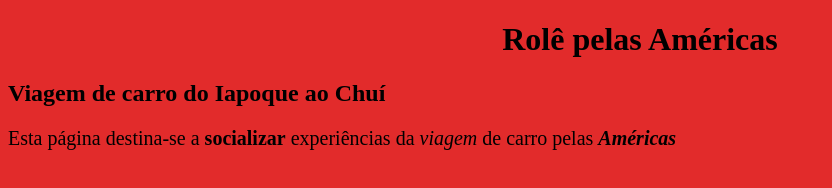
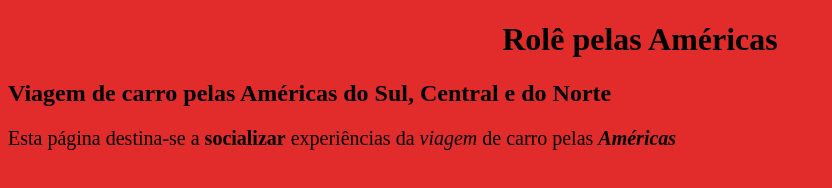
Before and after one commit to JoanirRibeiro/1oA, a plain HTML site: page index.html in a window 1280 px wide. Shown: the whole page, without its empty margins (0-832 px from the left). Drawn offline with Linux system fonts and the light colour scheme.

Commit message:
alteração de texto

```diff
--- a/index.html
+++ b/index.html
@@ -9,7 +9,7 @@
 
 <body>
   <h1 style="text-align:center;" 40px;>Rolê pelas Américas</h1>
-  <h2><b>Viagem</b> de carro do Iapoque ao Chuí</h2>
+  <h2><b>Viagem</b> de carro pelas Américas do Sul, Central e do Norte</h2>
   <p style="font-size: 20px;">Esta página destina-se a <b>socializar</b> experiências da <em>viagem</em> de carro pelas
     <strong><em>Américas</em></strong>
   </p>
```
